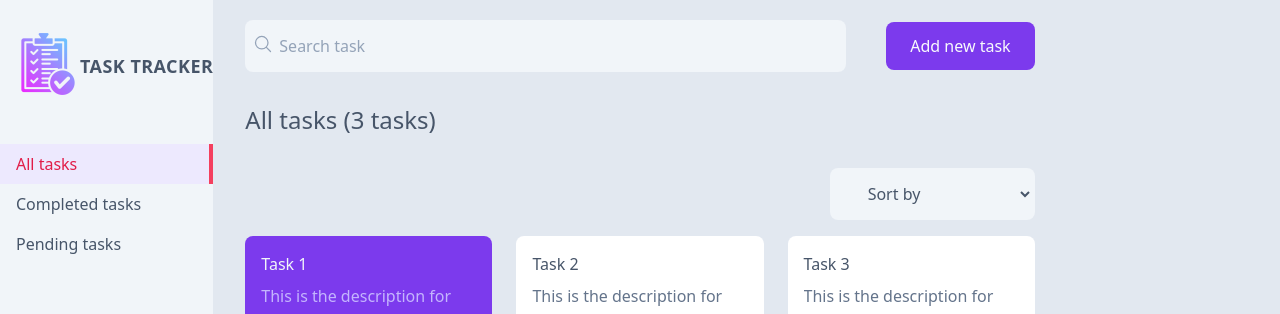
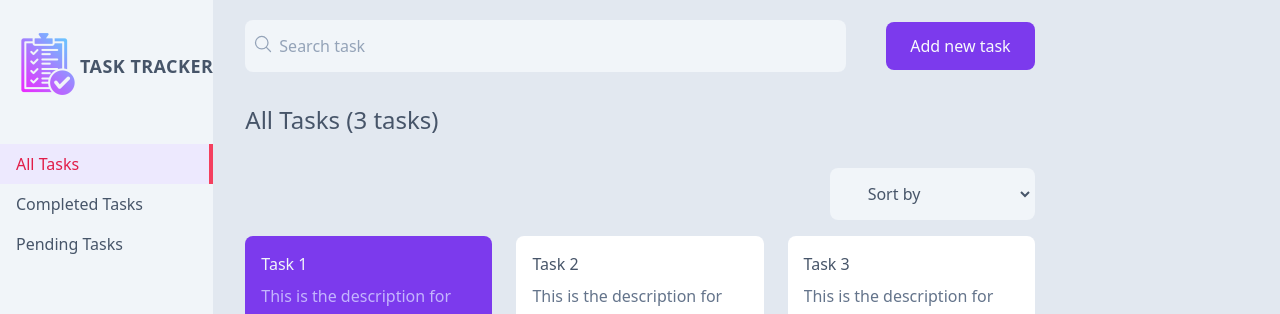
Before and after one commit to prajapati-priyanka/Task_Tracker, a React (Create React App) app: page / in a window 1280 px wide. Shown: the top 314 px of the page. Built offline with nearby package versions, Linux system fonts and the light colour scheme.

Commit message:
Refactor:  Make Page Title Upper case

```diff
--- a/src/components/Sidenav/Navlinks.jsx
+++ b/src/components/Sidenav/Navlinks.jsx
@@ -5,16 +5,16 @@ import { useDispatch } from "react-redux";
 
 const links = [
   {
-    name: "All tasks",
+    name: "All Tasks",
     path: "/",
   },
 
   {
-    name: "Completed tasks",
+    name: "Completed Tasks",
     path: "/completed",
   },
   {
-    name: "Pending tasks",
+    name: "Pending Tasks",
     path: "/pending",
   },
 ];
--- a/src/components/TaskSection/AllTasks.jsx
+++ b/src/components/TaskSection/AllTasks.jsx
@@ -5,7 +5,7 @@ import TaskLayout from "../../utilities/TaskLayout";
 const Home = () => {
   const tasks = useSelector((state) => state.tasks.tasks);
 
-  return <TaskLayout title="All tasks" tasks={tasks} />;
+  return <TaskLayout title="All Tasks" tasks={tasks} />;
 };
 
 export default Home;
```
